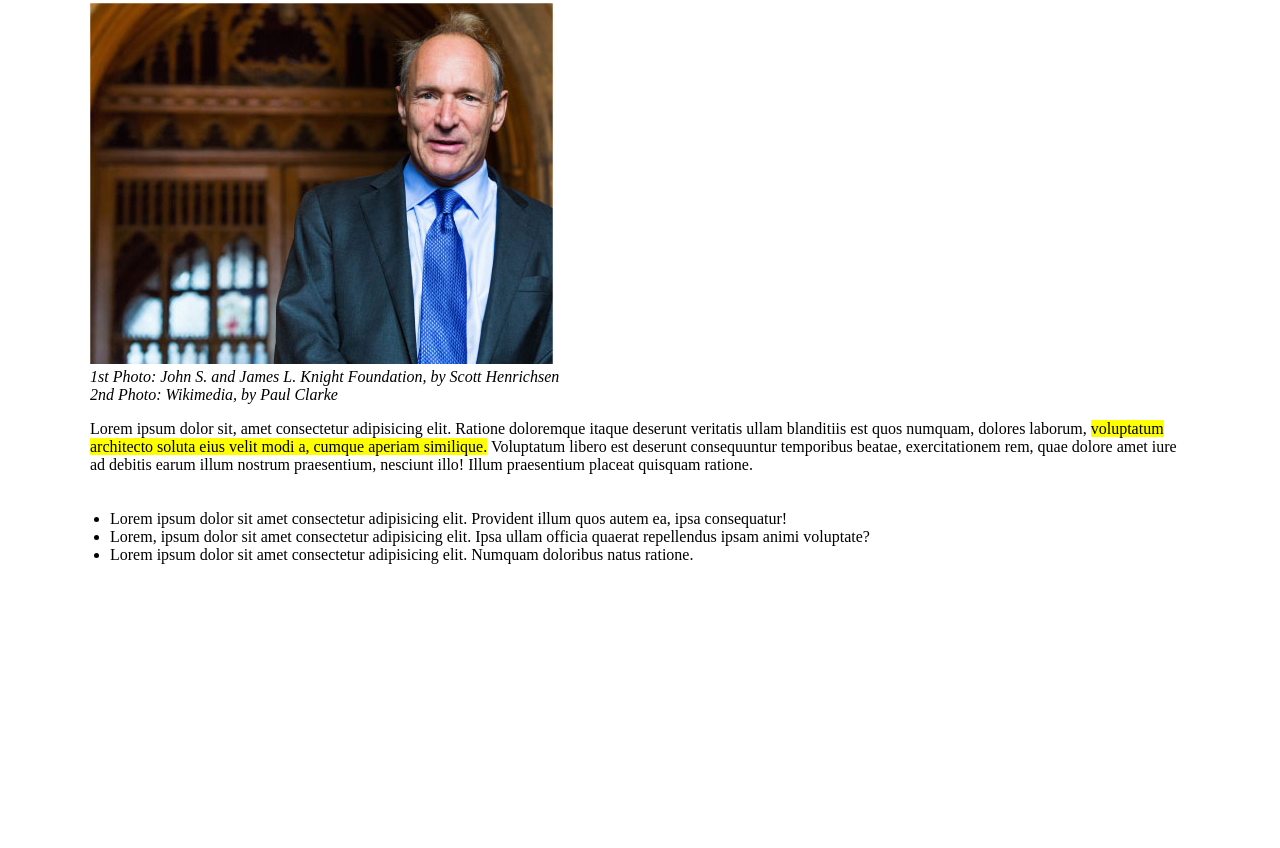
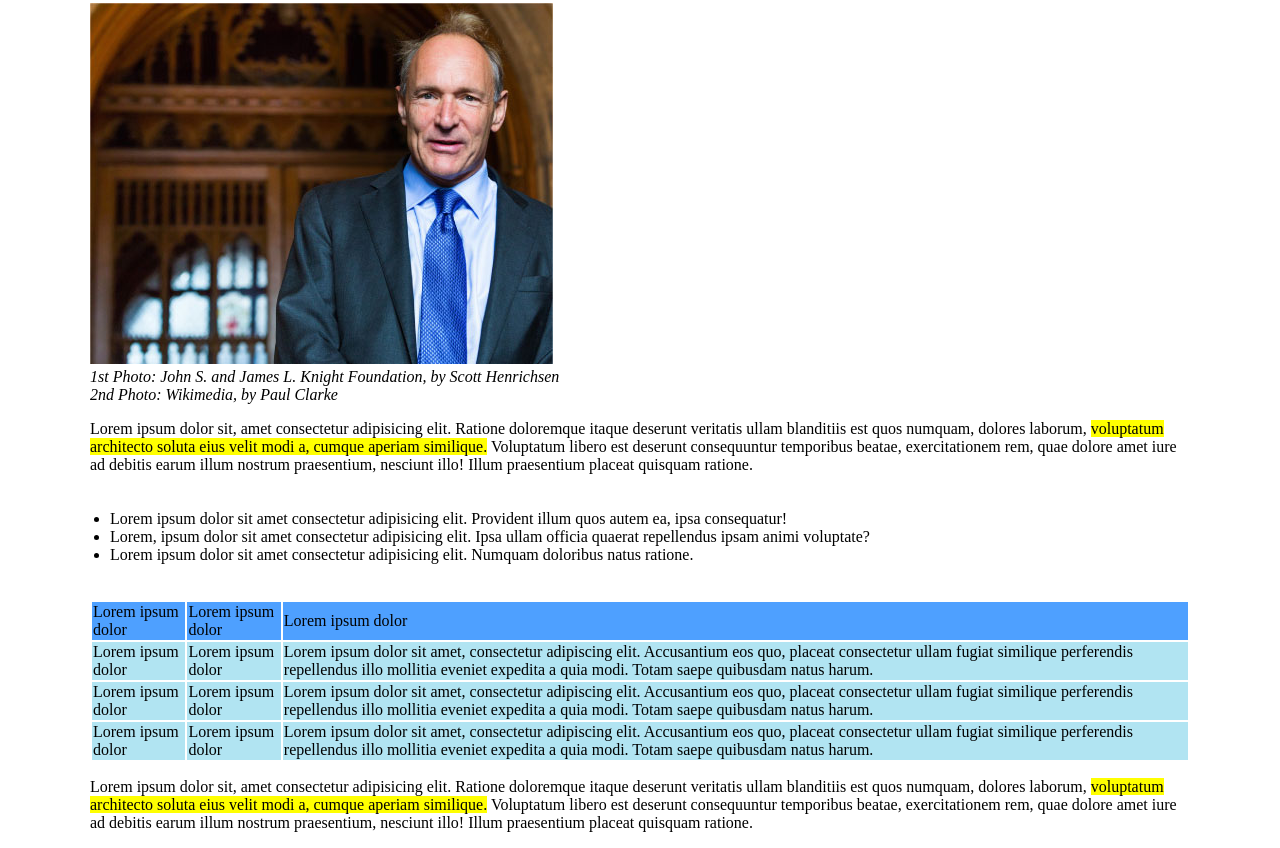
Before and after one commit to calogerosorce/html-css-booleaner, a plain HTML site: page index.html in a window 1280 px wide. Shown: the part 556-1404 px from the top of the page. Before the commit the page ends 1156 px from the top, so only its background shows below. Drawn offline with Linux system fonts and the light colour scheme.

Commit message:
Add table

```diff
--- a/assets/css/style.css
+++ b/assets/css/style.css
@@ -56,3 +56,17 @@ figure {
 ul {
     padding: 20px;
 }
+
+.cell {
+    background-color: white;
+}
+
+tbody {
+    background-color: #b1e4f2;
+}
+
+thead {
+    background-color: #4ea0ff;
+    padding: auto;
+    margin: 200px;
+}
--- a/index.html
+++ b/index.html
@@ -57,8 +57,41 @@
         </ul>
     </section>
 
+    <table>
+        <thead>
+            <tr>
+                <td>Lorem ipsum dolor</td>
+                <td>Lorem ipsum dolor</td>
+                <td>Lorem ipsum dolor</td>
+            </tr>
+        </thead>
+        <tbody>
+            <tr>
+            <td>Lorem ipsum dolor</td>
+            <td>Lorem ipsum dolor</td>
+            <td>Lorem ipsum dolor sit amet, consectetur adipiscing elit. Accusantium eos quo, placeat consectetur ullam fugiat similique perferendis repellendus illo mollitia eveniet expedita a quia modi. Totam saepe quibusdam natus harum.
+            </td>
+            </tr>
+            <div class="cell">
+            <tr>
+                <td>Lorem ipsum dolor</td>
+                <td>Lorem ipsum dolor</td>
+                <td>Lorem ipsum dolor sit amet, consectetur adipiscing elit. Accusantium eos quo, placeat consectetur ullam fugiat similique perferendis repellendus illo mollitia eveniet expedita a quia modi. Totam saepe quibusdam natus harum.
+            </td>
+            </tr>
+            </div>
+            <tr>
+                <td>Lorem ipsum dolor</td>
+                <td>Lorem ipsum dolor</td>
+                <td>Lorem ipsum dolor sit amet, consectetur adipiscing elit. Accusantium eos quo, placeat consectetur ullam fugiat similique perferendis repellendus illo mollitia eveniet expedita a quia modi. Totam saepe quibusdam natus harum.
+            </td>
+            </tr>
+        </tbody>
+    </table>
 
-
+    <p>
+          Lorem ipsum dolor sit, amet consectetur adipisicing elit. Ratione doloremque itaque deserunt veritatis ullam blanditiis est quos numquam, dolores laborum, <span id="evidenziatore">voluptatum architecto soluta eius velit modi a, cumque aperiam similique.</span> Voluptatum libero est deserunt consequuntur temporibus beatae, exercitationem rem, quae dolore amet iure ad debitis earum illum nostrum praesentium, nesciunt illo! Illum praesentium placeat quisquam ratione.
+    </p>
 
     </main>
 
```
